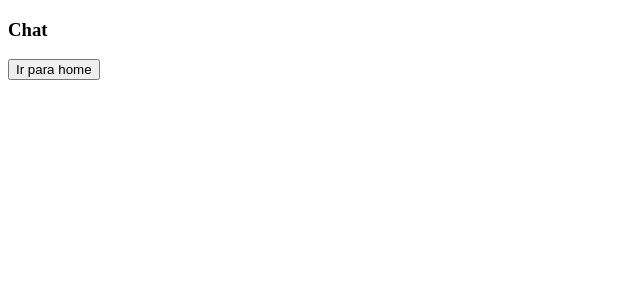
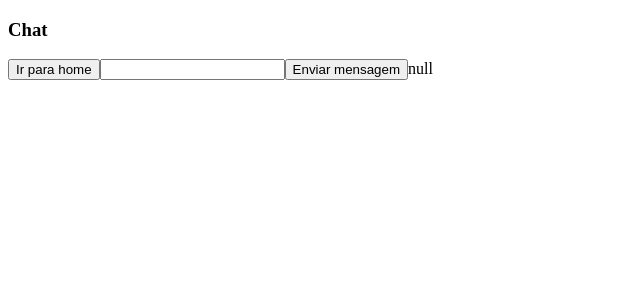
Before and after one commit to GabrielBrandao13/React-chat, a React (Create React App) app: page /chat in a window 1280 px wide. Shown: the top 300 px of the page, without its empty margins (0-640 px from the left). Built offline with nearby package versions, Linux system fonts and the light colour scheme; no server answers; the database is empty.

Commit message:
Introduzida lógica de envio de recebimento de mensagens

```diff
--- a/src/pages/Chat.tsx
+++ b/src/pages/Chat.tsx
@@ -1,12 +1,45 @@
-import { useHistory } from "react-router-dom"
+import { useEffect, useState } from "react";
+import { useHistory } from "react-router-dom";
+import { useAuth } from "../hooks/useAuth";
+import { database } from '../services/firebase';
 
 export function Chat() {
-    const history = useHistory()
+    const history = useHistory();
+
+    const { user } = useAuth();
+
+    async function sendMessage(message: string) {
+        database.ref(`messages`).push({
+            content: message,
+            userId: user?.id,
+            userName: user?.name
+        })
+    }
+
+    function handleSendMessage() {
+        sendMessage(msg)
+        setMsg('')
+    }
+
+    const [msg, setMsg] = useState('');
+
+
+    const [messages, setMessages] = useState([]);
+
+    useEffect(() => {
+        database.ref(`messages`).on('value', (value) => {
+            setMessages(value.val())
+        })
+    }, [])
 
     return (
         <div>
             <h3>Chat</h3>
             <button onClick={() => history.push('/')}>Ir para home</button>
+            <input type="text" value={msg} onChange={e => setMsg(e.target.value)} />
+            <button onClick={handleSendMessage}>Enviar mensagem</button>
+
+            {JSON.stringify(messages)}
         </div>
     )
 }
--- a/src/pages/Home.tsx
+++ b/src/pages/Home.tsx
@@ -7,7 +7,7 @@ export function Home() {
 
     async function handleOpenChat() {
         if (!user) {
-            return window.alert('Você não está logado!');
+            return await signInWithGoogle();
         }
 
         history.push('/chat');
```
